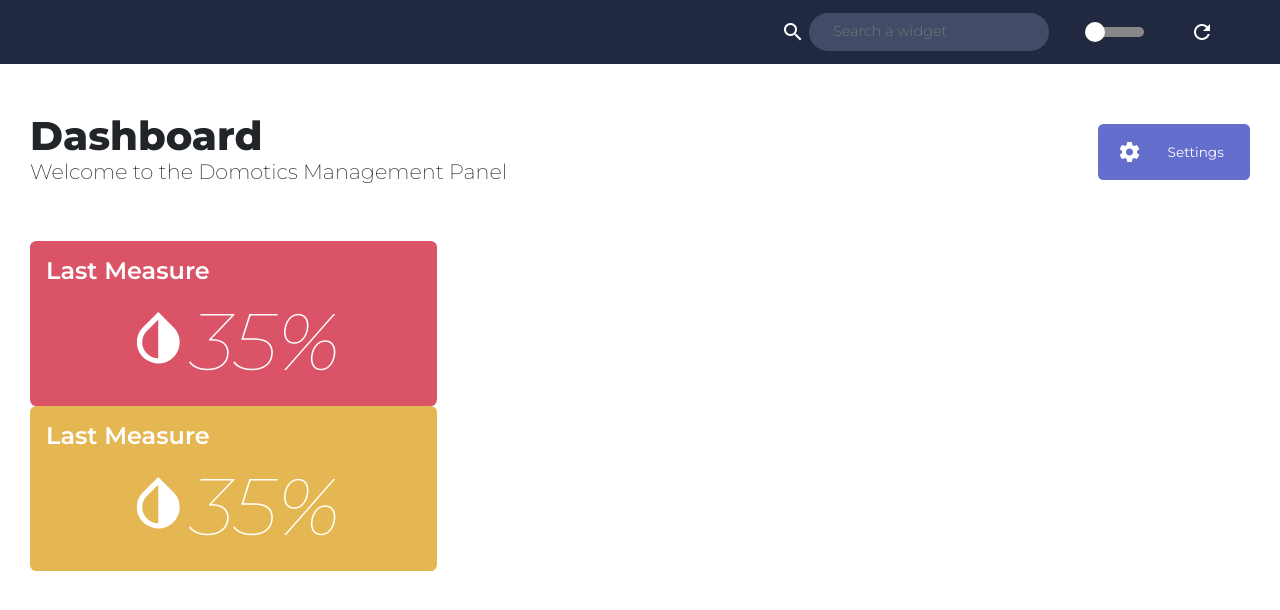
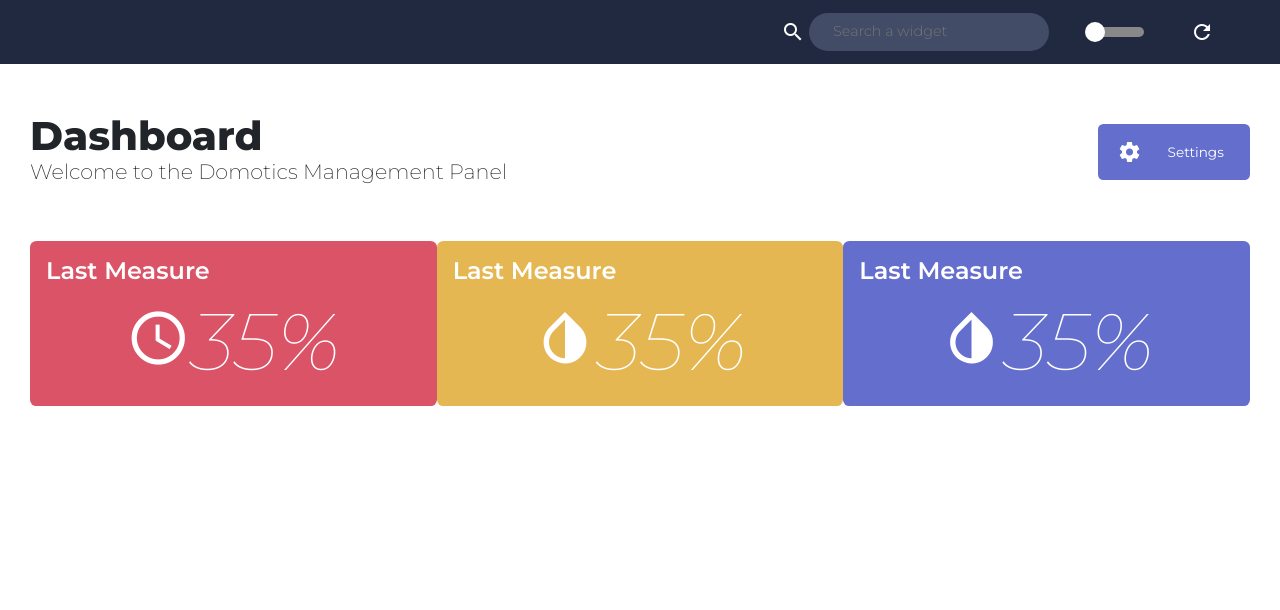
Before and after one commit to DanielIKKA/19-20_TWOIng4_Projet, a React (Create React App) app in the folder website/: page /dashboard in a window 1280 px wide. Shown: the top 610 px of the page. Built offline with nearby package versions, Linux system fonts and the light colour scheme.

Commit message:
fix code

```diff
--- a/website/src/javascript/components/LastWidget.jsx
+++ b/website/src/javascript/components/LastWidget.jsx
@@ -36,7 +36,8 @@ class LastWidget extends Component {
         const {xs, sm, md, xl, lg} = this.props;
 
         return (
-            <Col xs={xs} sm={sm} md={md} xl={xl} lg={lg}
+            <Col id={'lastWidget-wrapper'}
+                 xs={xs} sm={sm} md={md} xl={xl} lg={lg}
                  style={mode ? this.styles.dark : this.styles.light}
                  className={"p-3"}
             >
--- a/website/src/javascript/pages/Dashboard.jsx
+++ b/website/src/javascript/pages/Dashboard.jsx
@@ -58,14 +58,18 @@ class Dashboard extends Component {
                             </CustomBtn>
                         </Col>
                     </Col>
-                    <Col>
+                    <Col id={"widgets-wrapper"} className={'d-flex'}>
                         <LastWidget xs={6} md={4}
-                                    mode={mode} value={"35%"} iconName={"invert_colors"}
+                                    mode={mode} value={"35%"} iconName={"access_time"}
                                     darkBG={'rgb(218,83,103,0.5)'} lightBG={'rgb(218,83,103,1)'}
                         />
                         <LastWidget xs={6} md={4}
                                     mode={mode} value={"35%"} iconName={"invert_colors"}
                                     darkBG={'rgb(229,183,82,0.5)'} lightBG={'rgb(229,183,82,1)'}
+                        />
+                        <LastWidget xs={6} md={4}
+                                    mode={mode} value={"35%"} iconName={"invert_colors"}
+                                    darkBG={'rgb(100,110,205,0.5)'} lightBG={'rgb(100,110,205,1)'}
                         />
                     </Col>
                 </Container>
```
